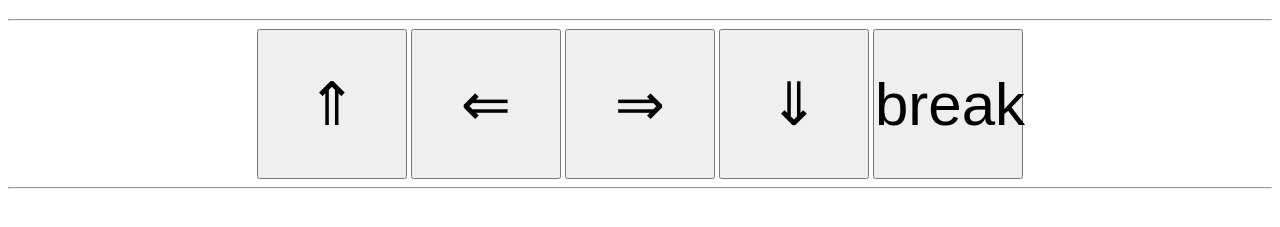
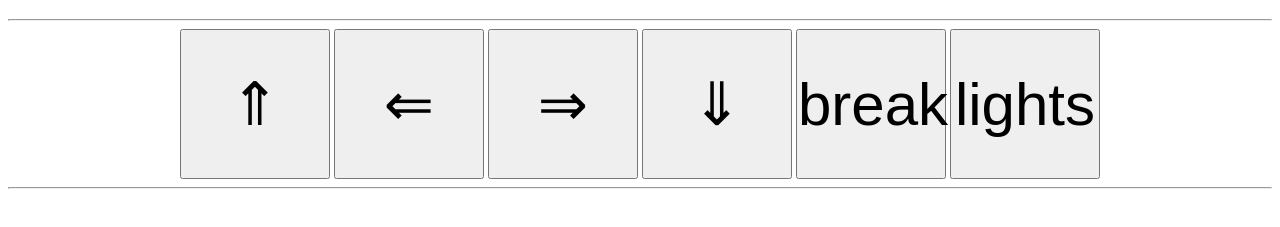
Before and after one commit to DotLe0/NodeMCU-Car, a plain HTML site: page WebControl/data/index.html in a window 1280 px wide. Shown: the part 61-288 px from the top of the page. Drawn offline with Linux system fonts and the light colour scheme.

Commit message:
updated documentation and added light functionality

```diff
--- a/WebControl/data/index.html
+++ b/WebControl/data/index.html
@@ -23,11 +23,17 @@
   <button onclick="right()">&rArr;</button>
   <button onclick="backwards()">&dArr;</button>
   <button onclick="breaks()">break</button>
+  <button onclick="turnOn()">lights</button>
   <hr>
 </div>
 
 </body>
 <script>
+  function turnOn() {
+    fetch('/turnOn')
+      .then(response => console.log(response))
+      .catch(error => console.error(error));
+  }
   function forward() {
     fetch('/forward')
       .then(response => console.log(response))
```
Also changed, not shown: 3 other files.
